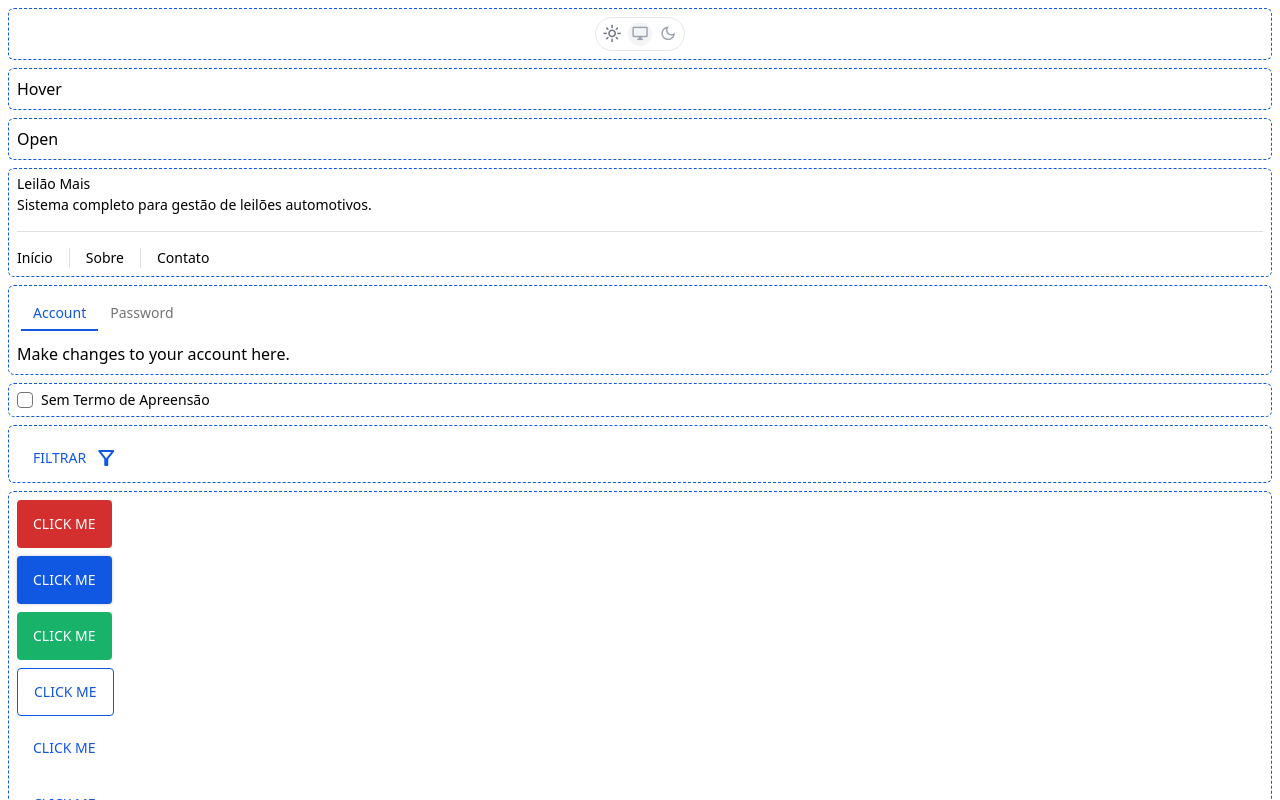
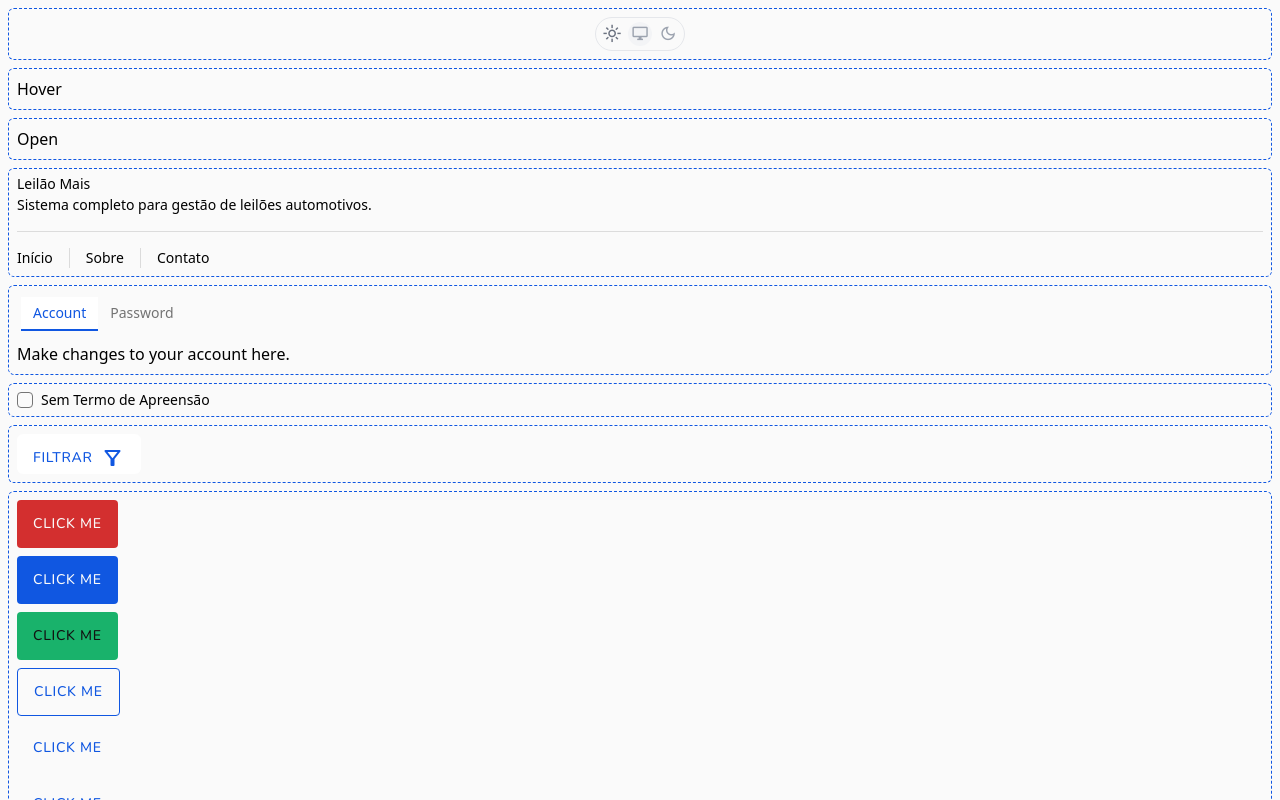
Before and after one commit to FoxInspire/leilao-mais-frontend, a Next.js app: page / in a window 1280 px wide. Shown: the top 800 px of the page. Built offline with nearby package versions, Linux system fonts and the light colour scheme.

Commit message:
fix: updated input dark mode styles

```diff
--- a/src/app/layout.tsx
+++ b/src/app/layout.tsx
@@ -96,7 +96,7 @@ export default function RootLayout({
                href="https://fonts.googleapis.com/css2?family=Material+Symbols+Outlined:opsz,wght,FILL,GRAD@20..48,100..700,0..1,-50..200"
             />
          </head>
-         <body className="antialiased">
+         <body className="antialiased bg-background-default dark:bg-dark-background-default">
             <ThemeProvider
                attribute="class"
                defaultTheme="system"
--- a/src/components/ui/button.tsx
+++ b/src/components/ui/button.tsx
@@ -5,20 +5,20 @@ import { Slot } from '@radix-ui/react-slot'
 import { cva, type VariantProps } from 'class-variance-authority'
 
 const buttonVariants = cva(
-   'flex flex-col justify-center items-center self-stretch px-[22px] py-2 rounded-[4px] uppercase text-sm font-medium transition-colors focus-visible:outline-none focus-visible:ring-2 focus-visible:ring-neutral-950 focus-visible:ring-offset-2 disabled:pointer-events-none disabled:opacity-50 [&_svg]:pointer-events-none [&_svg]:size-4 [&_svg]:shrink-0 dark:ring-offset-neutral-950 dark:focus-visible:ring-neutral-300 font-medium',
+   'flex flex-col justify-center items-center self-stretch px-[22px] py-2 rounded-[4px] uppercase text-sm font-medium transition-colors focus-visible:outline-none focus-visible:ring-2 focus-visible:ring-neutral-950 focus-visible:ring-offset-2 disabled:pointer-events-none disabled:opacity-50 [&_svg]:pointer-events-none [&_svg]:size-4 [&_svg]:shrink-0 dark:ring-offset-neutral-950 dark:focus-visible:ring-neutral-300 font-medium font-nunito tracking-wider',
    {
       variants: {
          variant: {
             default:
-               'bg-primary-default text-primary-contrast hover:bg-primary-light shadow-[0px_0px_5px_0px_rgba(0,0,0,0.12),0px_0px_2px_0px_rgba(0,0,0,0.14),0px_0px_1px_-2px_rgba(0,0,0,0.20)] dark:bg-primary-contrast dark:text-primary-default dark:hover:bg-primary-contrast/90',
+               'bg-primary-default text-primary-contrast hover:bg-primary-light dark:bg-dark-primary-default dark:hover:bg-dark-primary-light',
             destructive:
-               'bg-error-default text-error-contrast hover:bg-error-light dark:bg-error-contrast dark:text-error-default dark:hover:bg-error-contrast/90',
+               'bg-error-default text-error-contrast hover:bg-error-light dark:bg-dark-error-default dark:text-dark-error-contrast dark:hover:bg-dark-error-light',
             outline:
-               'border border-primary-default bg-transparent text-primary-default dark:border-primary-default dark:bg-transparent hover:bg-primary-default/10 dark:hover:bg-primary-default/10',
+               'border border-primary-default bg-transparent text-primary-default hover:bg-primary-default/10 dark:border-dark-primary-default dark:text-dark-primary-default dark:hover:bg-dark-primary-default/10',
             secondary:
-               'bg-secondary-default text-white hover:bg-secondary-light dark:bg-secondary-contrast dark:text-secondary-default dark:hover:bg-secondary-contrast/90',
-            ghost: 'bg-transparent text-primary-default hover:bg-primary-default/10 dark:hover:bg-primary-default/10',
-            link: 'text-primary-default underline-offset-4 hover:underline dark:text-primary-default'
+               'bg-secondary-default text-secondary-contrast hover:bg-secondary-light dark:bg-dark-secondary-default dark:text-dark-secondary-contrast dark:hover:bg-dark-secondary-light',
+            ghost: 'bg-transparent text-primary-default hover:bg-primary-default/10 dark:text-dark-primary-default dark:hover:bg-dark-primary-default/10',
+            link: 'text-primary-default underline-offset-4 hover:underline dark:text-dark-primary-default'
          },
          size: {
             default: 'h-12 px-4 py-2',
--- a/src/components/ui/input.tsx
+++ b/src/components/ui/input.tsx
@@ -11,16 +11,25 @@ export const inputVariants = cva(
       'px-[14px] py-[16.5px]',
 
       'text-base leading-6 tracking-[0.15px]',
-      'text-black',
-      'dark:text-white',
+      'text-black dark:text-white',
 
       'bg-transparent',
-      'border border-[#1212127f] rounded-[4px]',
       'outline-2 outline-transparent',
+      'border border-[#1212127f] dark:border-neutral-500 rounded-[4px]',
+      'transition-colors duration-200 ease-linear',
 
-      'focus:border-primary-default focus:outline-primary-default',
-      'dark:focus:border-primary-default dark:focus:outline-primary-default',
-      'focus:text-primary',
+      'focus-visible:border-primary-default',
+      'focus-visible:ring-0',
+      'focus-visible:border-2',
+      'focus-visible:outline-2',
+      'focus-visible:outline-offset-0',
+      'focus-visible:outline-primary-default',
+
+      'dark:focus-visible:border-dark-primary-default',
+      'dark:focus-visible:outline-dark-primary-default',
+      'dark:focus-visible:outline-2',
+      'dark:focus-visible:border-2',
+      'dark:focus-visible:outline-offset-0',
 
       'placeholder:opacity-0',
       'placeholder:transition-opacity placeholder:duration-200',
@@ -32,15 +41,13 @@ export const inputVariants = cva(
 
       'read-only:bg-slate-50 read-only:border-slate-200',
 
-      'transition-colors duration-200 ease-linear',
-
       'invalid:border-red-500 invalid:text-red-600',
       'focus:invalid:border-red-500 focus:invalid:ring-red-500'
    ],
    {
       variants: {
          error: {
-            true: 'border-red-500 text-red-600'
+            true: 'border-red-500 dark:border-red-500 text-red-600 dark:text-red-600'
          }
       }
    }
@@ -58,12 +65,13 @@ export const labelVariants = cva(
       'text-neutral-500',
       'dark:text-neutral-400',
 
-      'bg-white px-1',
+      'bg-background-paper dark:bg-dark-background-paper px-1',
+      'peer-disabled:bg-transparent peer-disabled:text-neutral-500',
 
       'peer-focus:top-1',
       'peer-focus:scale-75',
       'peer-focus:text-primary-default',
-      'dark:peer-focus:text-primary-default',
+      'peer-focus:dark:text-dark-primary-default',
 
       'peer-[&:not(:placeholder-shown)]:top-1',
       'peer-[&:not(:placeholder-shown)]:scale-75',
@@ -99,7 +107,7 @@ const Input = React.forwardRef<HTMLInputElement, InputProps>(
       return (
          <React.Fragment>
             <div
-               className="relative flex flex-col items-start self-stretch p-0 isolation-auto"
+               className="relative flex flex-col self-stretch p-0 isolate min-h-[61px] items-center justify-center"
                data-twe-input-wrapper-init
             >
                <input
@@ -146,7 +154,7 @@ const Input = React.forwardRef<HTMLInputElement, InputProps>(
                         type === 'password' ? 'Show password' : 'Hide password'
                      }
                   >
-                     <span className="material-symbols-outlined">
+                     <span className="material-symbols-outlined text-neutral-500 dark:text-neutral-400">
                         {type === 'password' ? 'visibility' : 'visibility_off'}
                      </span>
                   </button>
--- a/src/styles/globals.css
+++ b/src/styles/globals.css
@@ -73,6 +73,8 @@ textarea {
       -moz-appearance: textfield !important;
       appearance: textfield !important;
    }
+
+   outline: inherit;
 }
 
 input:-webkit-autofill::first-line {
@@ -80,8 +82,8 @@ input:-webkit-autofill::first-line {
 }
 
 input:-webkit-autofill {
-   -webkit-box-shadow: 0 0 0 30px white inset;
-   -webkit-text-fill-color: black;
+   -webkit-box-shadow: 0 0 0 30px transparent inset;
+   -webkit-text-fill-color: var(--background-paper);
    transition: background-color 5000s ease-in-out 0s;
 }
 
@@ -102,7 +104,7 @@ input:autofill + label {
 }
 
 input {
-   caret-color: black;
+   caret-color: var(--primary-default);
 }
 
 ::-webkit-scrollbar {
```
